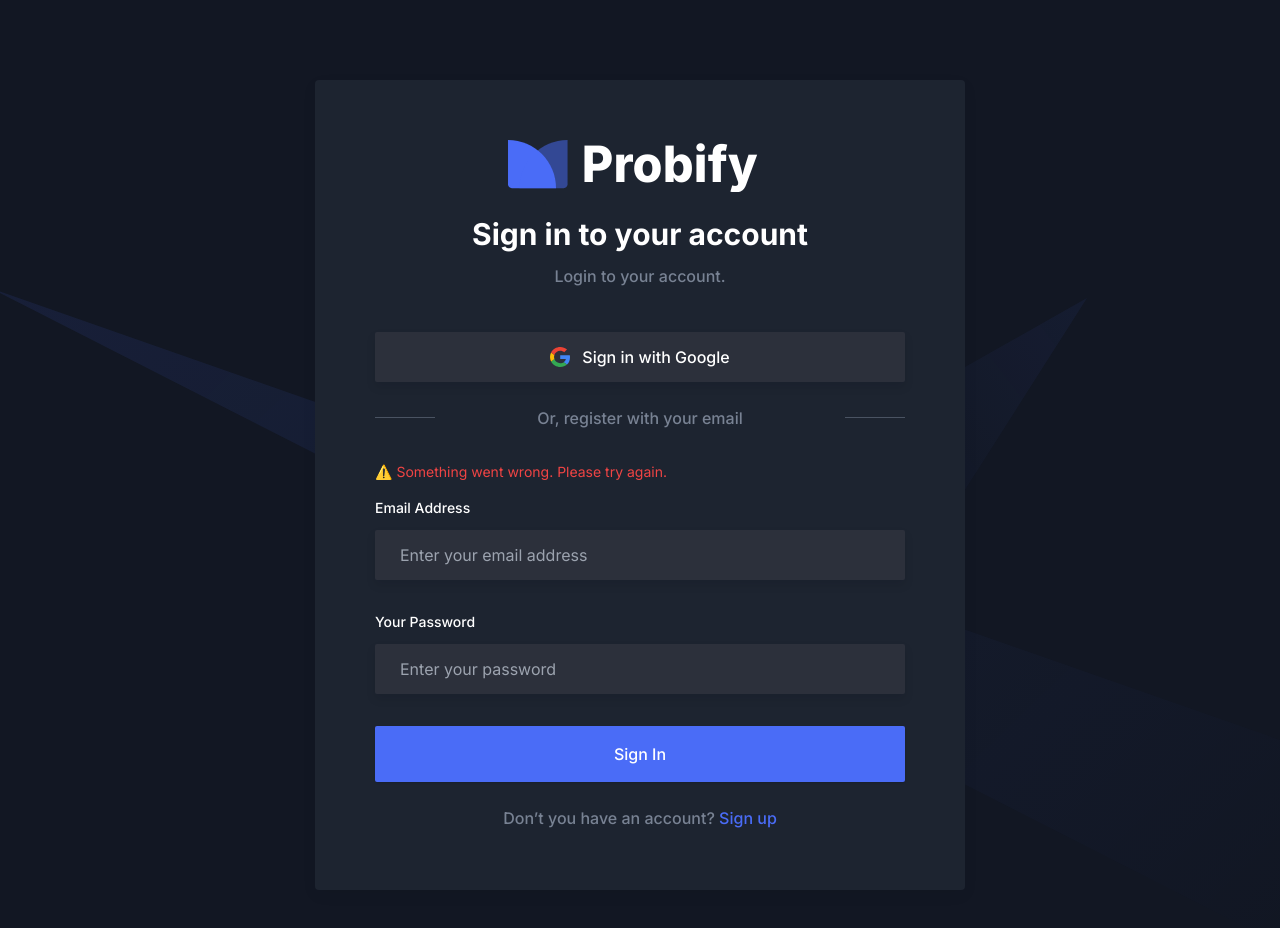
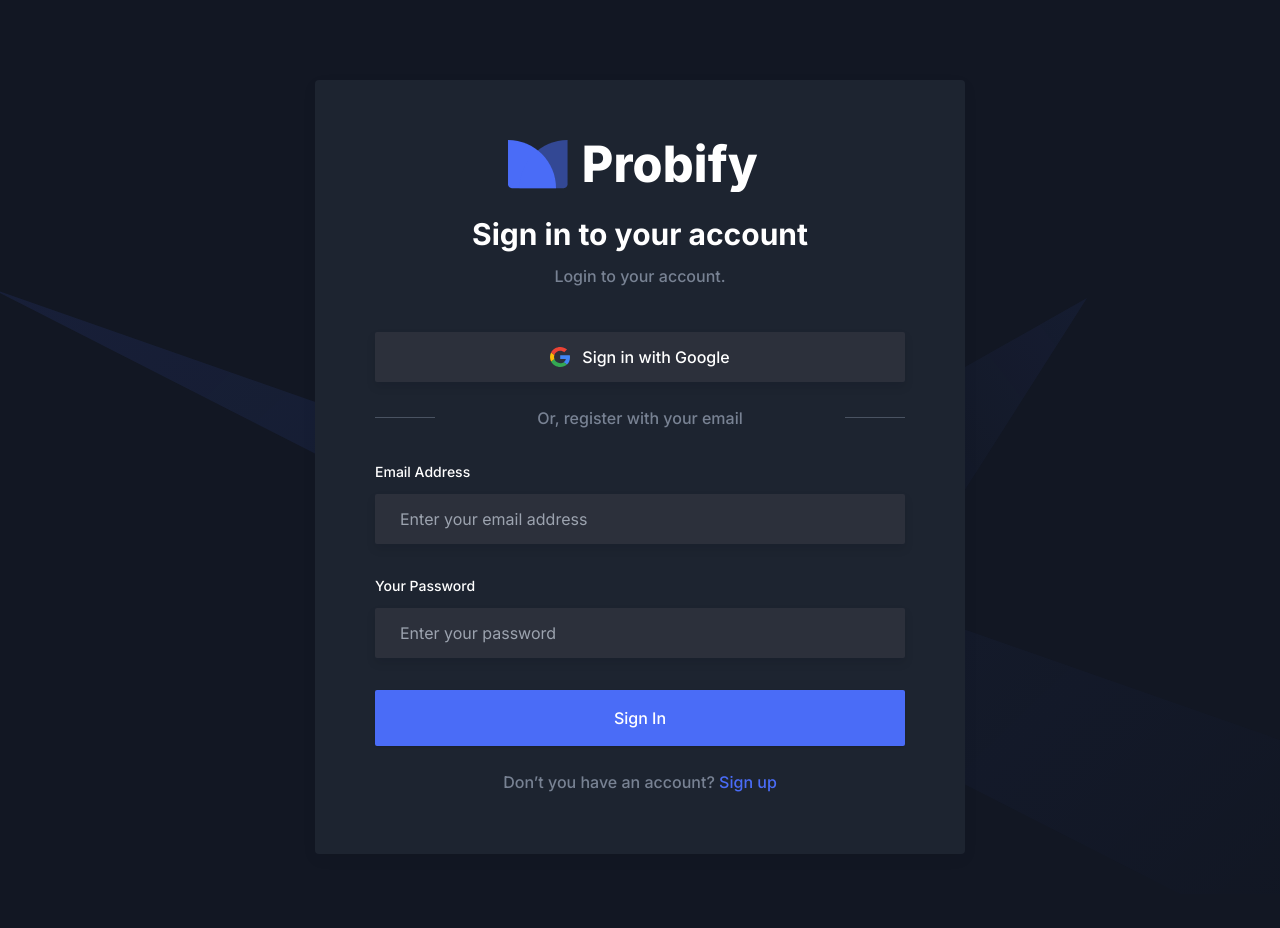
Before and after one commit to codepraycode/probify, a Next.js app: page /signin in a window 1280 px wide. After the commit the page ends 894 px from the top, so only its background shows below. Built offline with nearby package versions, Linux system fonts and the light colour scheme.

Commit message:
Fixed authentication for signin

```diff
--- a/src/components/Auth/SigninAuth.tsx
+++ b/src/components/Auth/SigninAuth.tsx
@@ -10,6 +10,9 @@
 import { useState } from "react";
 import { zodResolver } from "@hookform/resolvers/zod";
 import { SignInFormValues, signInSchema } from "@/lib/validation/auth.validator";
+import { useNavigate } from "@/hooks/useNavigate";
+import { showSuccessToast } from "@/utils/toast";
+import { HOME } from "@/data/links";
 
 
 const SignInAuthForm = () => {
@@ -23,9 +26,13 @@
     });
 
     const [errorParam, setErrorParam] = useState("");
+    const {navigate} = useNavigate();
 
-    const errorMessage = errors.root?.message ||
-        (errorParam && ERROR_MESSAGES[errorParam]) || ERROR_MESSAGES.default;
+    let errorMessage = errors.root?.message
+
+    if (errorParam) {
+        errorMessage = ERROR_MESSAGES[errorParam] || ERROR_MESSAGES.default;
+    }
 
     const onSubmit = async (data: SignInFormValues) => {
 
@@ -39,13 +46,25 @@
 
         if (!res?.ok) {
             setErrorParam(res.error);
+            return;
         }
+
+        showSuccessToast("Authenticated!");
+
+        setTimeout(() => {
+            // reset();
+            // window.location.href = "/auth/signin";
+            navigate(HOME)
+        }, 1200);
     };
+
+    // console.debug("Error msg", errorMsg);
+    // console.debug("Error root", errors.root?.message);
 
     return (
         <form onSubmit={handleSubmit(onSubmit)} noValidate>
             <div className="mb-4">
-                <FormError error={`⚠️ ${errorMessage}`}/>
+                <FormError error={errorMessage && `⚠️ ${errorMessage}`}/>
             </div>
             <div className="mb-8">
                 <InputField
```
